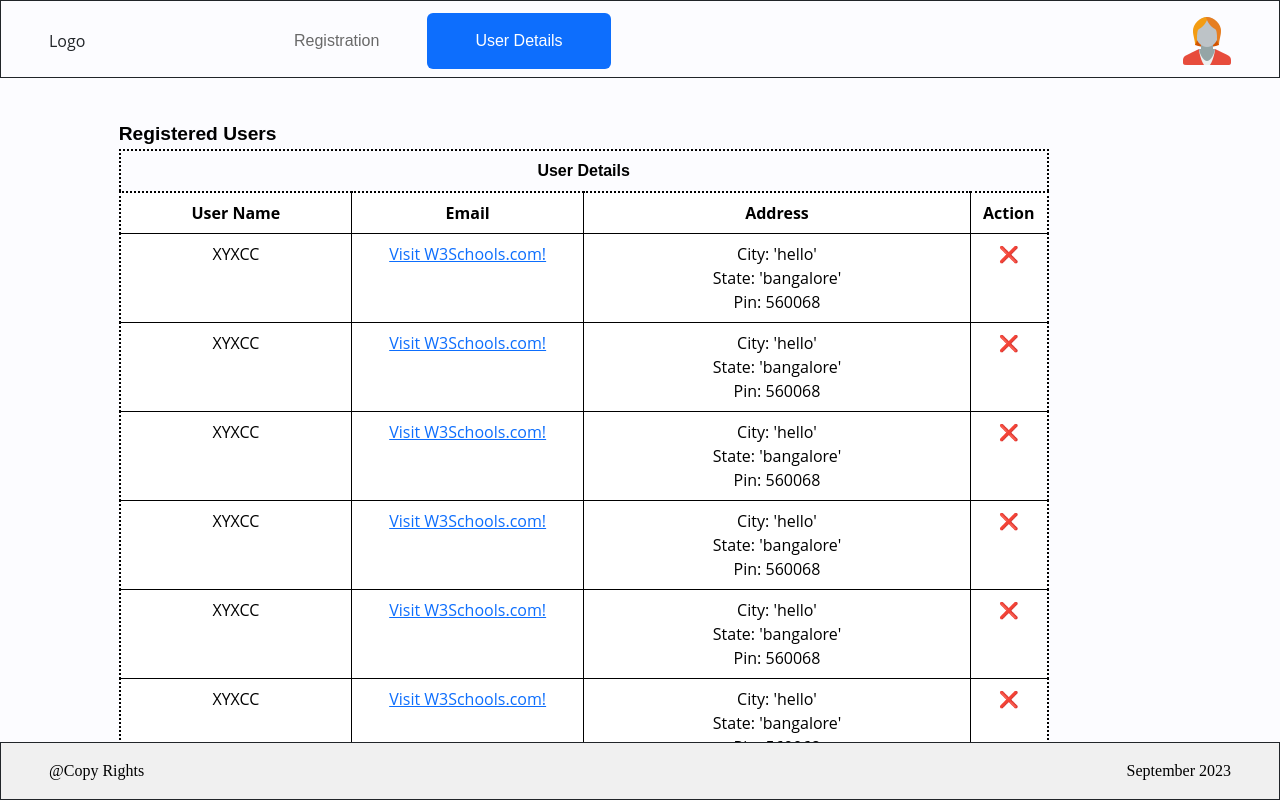
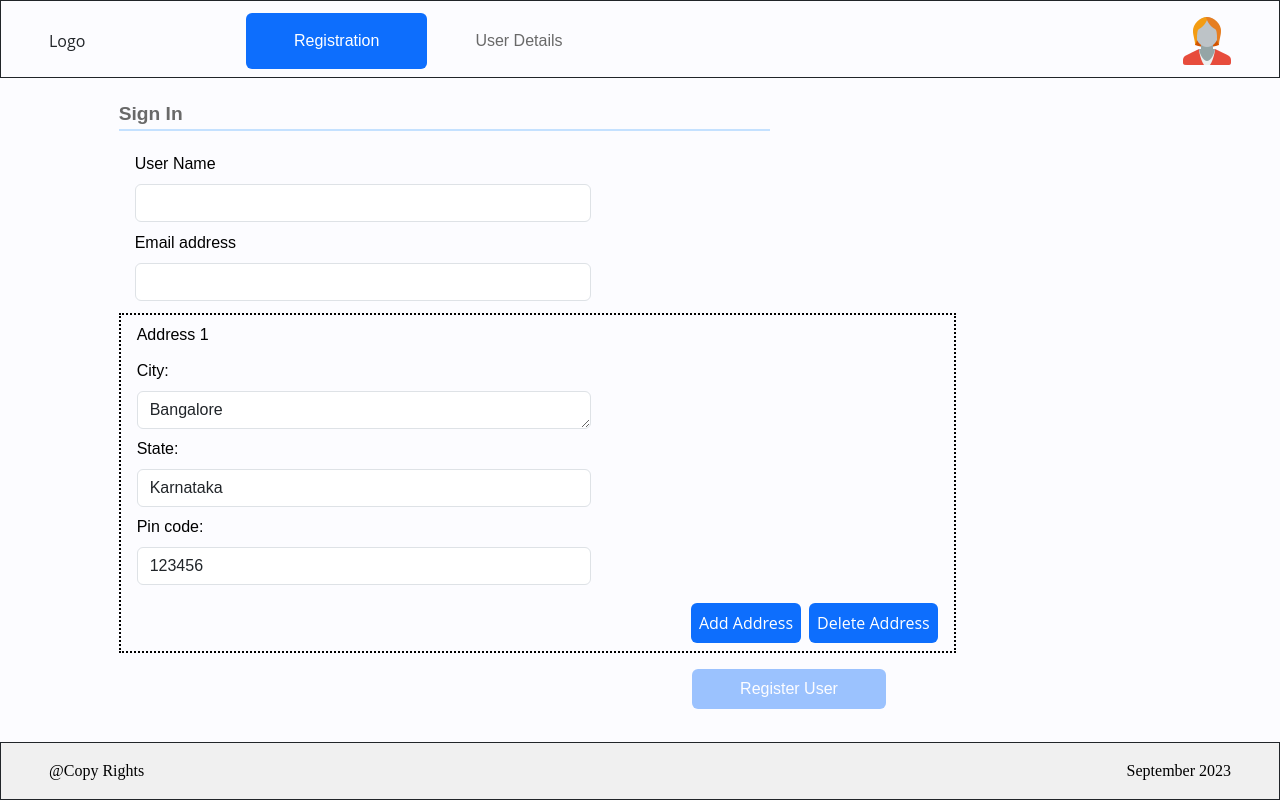
Before and after one commit to amithaR1/user-registration-app, an Angular app: page /user-registration in a window 1280 px wide. Shown: the top 800 px of the page. Built offline with nearby package versions, Linux system fonts and the light colour scheme.

Commit message:
Used Reactive Form | Done Validation | form submission

```diff
--- a/src/app/modules/home/entry-page/entry-page.component.ts
+++ b/src/app/modules/home/entry-page/entry-page.component.ts
@@ -16,7 +16,7 @@ export class EntryPageComponent {
       name: 'User Details',
       value: 2
     }]
-  public activeTab = 2;
+  public activeTab = 1;
   constructor() {}
   ngOnInit(): void {
   }
--- a/src/app/modules/home/registration/registration.component.html
+++ b/src/app/modules/home/registration/registration.component.html
@@ -5,44 +5,72 @@
             <hr>
         </div>
         <div class="form-layout col-sm-9">
-            <form class="row">
+            <form class="row" [formGroup]="registrationForm" (submit)="submitForm()">
                 <div class="col-sm-7">
                     <div class="py-1 px-3">
-                        <label for="exampleFormControlInput1" class="form-label">User Name</label>
-                        <input type="email" class="form-control" placeholder="name@example.com">
+                        <label class="form-label">User Name</label>
+                        <input type="text" class="form-control" id="userName" formControlName="userName">
+                        <span *ngIf="
+                          !registrationForm.get('userName').valid &&
+                          registrationForm.get('userName').touched" class="err-msg">
+                            <span *ngIf="registrationForm.get('userName').errors['required']">
+                                Please enter a valid User Name</span>
+                        </span>
                     </div>
                     <div class="py-1 px-3">
-                        <label for="exampleFormControlInput1" class="form-label">Email address</label>
-                        <input type="email" class="form-control" placeholder="name@example.com">
+                        <label class="form-label">Email address</label>
+                        <input type="text" class="form-control" id="email" formControlName="email">
+                        <span *ngIf="!registrationForm.get('email').valid &&  registrationForm.get('email').touched"
+                            class="err-msg">Please enter a valid email</span>
                     </div>
                 </div>
                 <div class="address-section col-sm-12 mt-2">
-                    <div class="col-sm-12">
-                    <div class="py-2 px-3">Address</div>
+                    <div class="col-sm-12" formArrayName="address">
+                        <div class="form-group"
+                            *ngFor="let addressControl of registrationForm.controls.address.controls;let addressIndex = index">
+                            <div [formGroupName]="addressIndex">
+                                <div class="py-2 px-3">Address {{addressIndex + 1}}</div>
                                 <div class="row">
                                     <div class="col-sm-7">
                                         <div class="py-1 px-3">
-                                <label for="exampleFormControlTextarea1">City:</label>
-                                <textarea class="form-control" id="exampleFormControlTextarea1" rows="1"></textarea>
+                                            <label class="form-label">City:</label>
+                                            <textarea class="form-control" id="city" formControlName="city"
+                                                rows="1"></textarea>
+                                            <span
+                                                *ngIf="!addressControl.controls.city.valid &&  addressControl.controls.city.touched"
+                                                class="err-msg">Please enter a city</span>
                                         </div>
                                         <div class="py-1 px-3">
-                                <label for="exampleFormControlTextarea1">State:</label>
-                                <textarea class="form-control" id="exampleFormControlTextarea1" rows="1"></textarea>
+                                            <label class="form-label">State:</label>
+                                            <input type="text" class="form-control" id="state" formControlName="state">
+                                            <span
+                                                *ngIf="!addressControl.controls.state.valid &&  addressControl.controls.state.touched"
+                                                class="err-msg">Please enter a valid State</span>
                                         </div>
                                         <div class="py-1  px-3">
-                                <label for="exampleFormControlTextarea1">Pin code:</label>
-                                <textarea class="form-control" id="exampleFormControlTextarea1" rows="1"></textarea>
+                                            <label class="form-label">Pin code:</label>
+                                            <input type="text" class="form-control" id="pincode"
+                                                formControlName="pincode">
+                                            <span
+                                                *ngIf="!addressControl.controls.pincode.valid &&  addressControl.controls.pincode.touched"
+                                                class="err-msg">Please enter a valid pincode</span>
                                         </div>
                                     </div>
                                 </div>
                             </div>
+                        </div>
+
+                    </div>
                     <div class="d-grid gap-2 d-md-flex my-2 mx-3 justify-content-md-end">
-                        <button class="btn btn-primary p-2" type="button">Add Address</button>
-                        <button class="btn btn-primary p-2" type="button">Delete Address</button>
+                        <button class="btn btn-primary p-2" type="button" (click)="addNewAddressRow()">Add
+                            Address</button>
+                        <button class="btn btn-primary p-2" type="button" (click)="deleteAddressRow()">Delete
+                            Address</button>
                     </div>
                 </div>
                 <div class="action-btn d-grid  mt-3 justify-content-sm-end col-sm-11">
-                    <button type="button" class="btn btn-primary px-5 py-2" disabled>Register User</button>
+                    <button type="submit" class="btn btn-primary px-5 py-2"
+                        [disabled]="!registrationForm.valid">Register User</button>
                 </div>
             </form>
         </div>
--- a/src/app/modules/home/registration/registration.component.scss
+++ b/src/app/modules/home/registration/registration.component.scss
@@ -2,31 +2,49 @@
 
 .registration-container {
     .header-layout {
-        @include text-elements($textClrInfo, 1.2rem, $fontFamilyPrimary,  $fontBold);
+        @include text-elements($textClrInfo, 1.2rem, $fontFamilyPrimary, $fontBold);
+
         hr {
             border: 1px solid $btnClrPrimary;
             margin-top: 0;
         }
     }
+
     .form-layout {
+
+        input.ng-invalid.ng-touched,
+        textarea.ng-invalid.ng-touched {
+            border: 1px solid $clrDanger;
+        }
+
         label {
-            @include text-elements($textClrPrimary, 1rem, $fontFamilyPrimary,  $fontNormal);
+            @include text-elements($textClrPrimary, 1rem, $fontFamilyPrimary, $fontNormal);
         }
+
+        .err-msg {
+            color: $clrDanger;
+        }
+
         .address-section {
             border: 2px dotted $textClrPrimary;
-            >div:first-child {
-                height: 33vh;
-                overflow: auto;
-                @include text-elements($textClrPrimary, 1rem, $fontFamilyPrimary,  $fontNormal);
-            }
-            button {
-                @extend .cursor-pointer;
-                @include text-elements($textClrSecondary, 1rem, $fontFamilyPrimary,  $fontNormal);
+
+            .form-group {
+                >div:first-child {
+                    height: 35vh;
+                    overflow: auto;
+                    @include text-elements($textClrPrimary, 1rem, $fontFamilyPrimary, $fontNormal);
+                }
+
+                button {
+                    @extend .cursor-pointer;
+                    @include text-elements($textClrSecondary, 1rem, $fontFamilyPrimary, $fontNormal);
+                }
             }
         }
+
         .action-btn {
             @extend .cursor-pointer;
-            @include text-elements($textClrSecondary, 1rem, $fontFamilyPrimary,  $fontNormal);
+            @include text-elements($textClrSecondary, 1rem, $fontFamilyPrimary, $fontNormal);
         }
     }
 }
--- a/src/app/modules/home/registration/registration.component.ts
+++ b/src/app/modules/home/registration/registration.component.ts
@@ -1,10 +1,57 @@
-import { Component } from '@angular/core';
+import { Component, OnInit } from '@angular/core';
+import { FormArray, FormBuilder, FormGroup, Validators } from '@angular/forms';
 
 @Component({
   selector: 'app-registration',
   templateUrl: './registration.component.html',
   styleUrls: ['./registration.component.scss']
 })
-export class RegistrationComponent {
+export class RegistrationComponent implements OnInit {
+  public registrationForm: FormGroup | any;
+  constructor(private formBuilder: FormBuilder) { }
+
+  ngOnInit() {
+    this.registrationForm = this.formBuilder.group({
+      userName: [null, Validators.required],
+      email: [null, [Validators.required, Validators.email]],
+      address: this.formBuilder.array([])
+    });
+    this.setInitialAdrressVal();
+  }
+  //get address data list
+  get addressList(): FormArray {
+    return this.registrationForm.get("address") as FormArray;
+  }
+
+  //set default address
+  setInitialAdrressVal(): void {
+    this.addressList.push(this.createAddress('Bangalore', 'Karnataka', 123456))
+  }
+  //push new address data into address form array
+  addNewAddressRow(): void {
+    this.addressList.push(this.createAddress())
+  }
+
+  //address data creation
+  createAddress(cityVal?: string, stateVal?: string, pincodeVal?: number): FormGroup {
+    return this.formBuilder.group({
+      city: [cityVal, Validators.required],
+      state: [stateVal, Validators.required],
+      pincode: [pincodeVal, [Validators.required, Validators.pattern("^[0-9]*$")]]
+    })
+  }
+
+  //delete recently added object from address form array only if address array conatins atleast one address object
+  deleteAddressRow(): void {
+    if (this.addressList.length > 1) {
+      this.addressList.removeAt(this.addressList.length - 1);
+    } else {
+      alert("One set of Address should be mandatory");
+    }
+  }
+
+  submitForm(): void {
+    console.log(this.registrationForm.value);
+  }
 
 }
--- a/src/app/shared/styles/var-palette.scss
+++ b/src/app/shared/styles/var-palette.scss
@@ -17,4 +17,5 @@ button {
 [disabled] {
   opacity: 0.4;
   cursor: not-allowed !important;
+  pointer-events: unset !important;
 }
```
Lines whose indentation alone changed are shown as unchanged.
